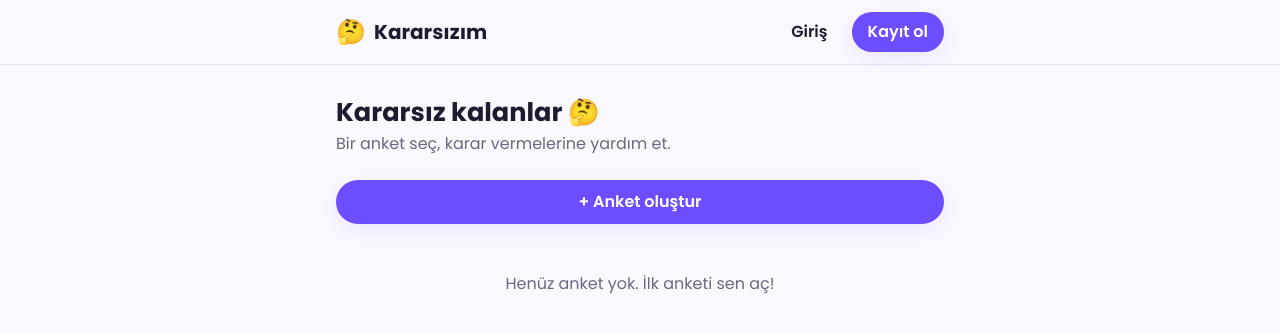
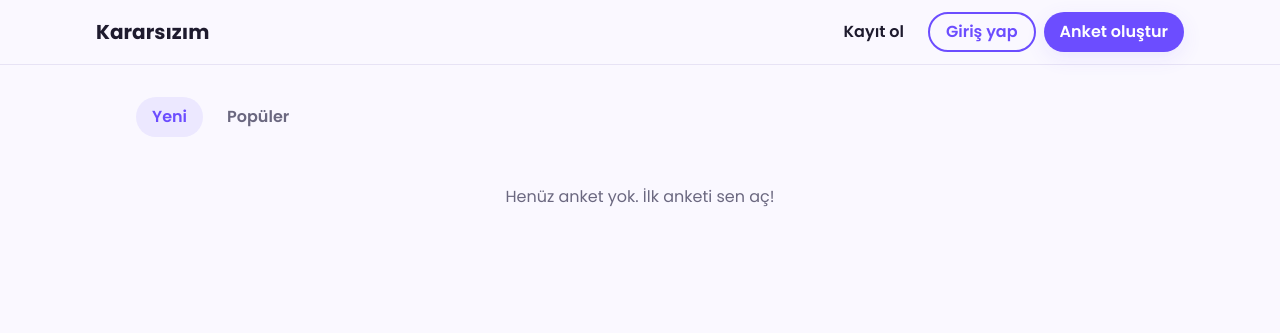
Before and after one commit to aliaktumsek-and/Kararsizim, a Django app: page / in a window 1280 px wide. Shown: the top 333 px of the page. Run offline with Django 5.2, Linux system fonts and the light colour scheme; data that the repository does not hold is empty.

Commit message:
Redesign feed: wide header, Yeni/Populer tabs, 2-column compact cards with vote meter
Co-Authored-By: Claude Sonnet 5.5 <noreply@anthropic.com>

```diff
--- a/polls/views.py
+++ b/polls/views.py
@@ -74,8 +74,11 @@ def poll_list(request):
     except ValueError:
         page = 1
     start = (page - 1) * PAGE_SIZE
+    queryset = _poll_queryset()
+    if request.GET.get("sort") == "popular":
+        queryset = queryset.annotate(vote_total=Count("votes")).order_by("-vote_total", "-created_at", "-id")
     # Fetch one extra row to learn whether another page exists without a COUNT query.
-    rows = list(_poll_queryset()[start : start + PAGE_SIZE + 1])
+    rows = list(queryset[start : start + PAGE_SIZE + 1])
     has_next = len(rows) > PAGE_SIZE
     polls = rows[:PAGE_SIZE]
     my_votes = _my_votes(request, polls)
--- a/static/css/app.css
+++ b/static/css/app.css
@@ -56,6 +56,14 @@ a {
   min-height: 64px;
 }
 
+.container-header {
+  max-width: 1120px;
+}
+
+.container-wide {
+  max-width: 1040px;
+}
+
 .logo {
   display: inline-flex;
   align-items: center;
@@ -64,11 +72,6 @@ a {
   font-size: 1.25rem;
   color: var(--text);
   text-decoration: none;
-}
-
-.logo-mark {
-  font-size: 1.5rem;
-  line-height: 1;
 }
 
 /* --- Buttons --- */
@@ -289,15 +292,60 @@ main {
 
 /* --- Poll feed --- */
 
-.feed-title {
-  margin: 0 0 var(--space-1);
-  font-size: 1.6rem;
-  line-height: 1.2;
+.sr-only {
+  position: absolute;
+  width: 1px;
+  height: 1px;
+  margin: -1px;
+  padding: 0;
+  overflow: hidden;
+  clip: rect(0, 0, 0, 0);
+  white-space: nowrap;
+  border: 0;
+}
+
+.tabs {
+  display: flex;
+  gap: var(--space-2);
+  margin-bottom: var(--space-5);
+}
+
+.tab {
+  min-height: 40px;
+  padding: 0 var(--space-4);
+  border: 0;
+  border-radius: 999px;
+  background: transparent;
+  color: var(--muted);
+  font: inherit;
+  font-weight: 600;
+  cursor: pointer;
+  transition: background var(--transition), color var(--transition);
+}
+
+.tab:hover {
+  color: var(--text);
+}
+
+.tab[aria-selected="true"] {
+  background: var(--primary-soft);
+  color: var(--primary);
+}
+
+.tab:focus-visible {
+  border-radius: 999px;
 }
 
 .feed {
   display: grid;
   gap: var(--space-4);
+  align-items: start;
+}
+
+@media (min-width: 860px) {
+  .feed {
+    grid-template-columns: repeat(2, minmax(0, 1fr));
+  }
 }
 
 .feed-status {
@@ -416,17 +500,7 @@ button.poll-result:disabled {
 .color-3 { --option-color: var(--accent-teal); }
 .color-4 { --option-color: var(--accent-orange); }
 
-.poll-total {
-  margin: var(--space-4) 0 0;
-  font-size: 0.85rem;
-  color: var(--muted);
-}
-
 /* --- Create poll --- */
-
-.create-cta {
-  margin-bottom: var(--space-5);
-}
 
 .option-fieldset {
   min-width: 0;
--- a/static/js/auth.js
+++ b/static/js/auth.js
@@ -24,22 +24,24 @@
 
   function renderNav(nav, state) {
     nav.replaceChildren();
+    const create = el("a", "btn btn-primary btn-sm", "Anket oluştur");
+    create.href = "/olustur/";
+
     if (state.authenticated) {
-      nav.append(el("span", "nav-user", "@" + state.username));
-      const logout = el("button", "btn btn-ghost", "Çıkış");
+      const logout = el("button", "btn btn-ghost btn-outline btn-sm", "Çıkış yap");
       logout.type = "button";
       logout.addEventListener("click", async () => {
         logout.disabled = true;
         await window.api.post("/api/auth/logout/");
         window.location.assign("/");
       });
-      nav.append(logout);
+      nav.append(el("span", "nav-user", "@" + state.username), create, logout);
     } else {
-      const login = el("a", "btn btn-ghost", "Giriş");
+      const register = el("a", "btn btn-ghost btn-sm nav-register", "Kayıt ol");
+      register.href = "/kayit/";
+      const login = el("a", "btn btn-ghost btn-outline btn-sm", "Giriş yap");
       login.href = "/giris/";
-      const register = el("a", "btn btn-primary btn-sm", "Kayıt ol");
-      register.href = "/kayit/";
-      nav.append(login, register);
+      nav.append(register, login, create);
     }
   }
 
--- a/static/js/poll-card.js
+++ b/static/js/poll-card.js
@@ -1,5 +1,6 @@
 // Shared poll card used by the feed and the single-poll page.
-// A card shows tappable options until the visitor has voted, then results.
+// Layout: question, author/time, multi-color vote meter, verdict + count, then
+// option chips. Chips are tappable until the visitor has voted.
 // All user-supplied text is written with textContent (never innerHTML).
 //
 // PollCard.create(poll, ctx) -> <article>
@@ -26,6 +27,19 @@
     return new Date(iso).toLocaleDateString("tr-TR");
   }
 
+  // One-line summary of how the vote is going.
+  function verdict(poll) {
+    if (!poll.total_votes) return "Henüz oy yok";
+    const sorted = poll.options.slice().sort((a, b) => b.votes - a.votes);
+    const top = sorted[0].percent;
+    const second = sorted[1].percent;
+    if (top >= 60) return "Karar net";
+    if (top - second <= 10) {
+      return poll.options.length >= 3 && top < 40 ? "Kalabalık da kararsız" : "Az farkla önde";
+    }
+    return "Önde gidiyor";
+  }
+
   // The option this visitor voted for: server-side for members, local for guests.
   function myChoice(poll, ctx) {
     return ctx.auth.authenticated ? poll.my_vote : window.PollVote.getLocalVote(poll.id);
@@ -46,6 +60,27 @@
     }
   }
 
+  function renderMeter(poll) {
+    const meter = el("div", "poll-meter");
+    meter.setAttribute("role", "img");
+    meter.setAttribute(
+      "aria-label",
+      poll.total_votes
+        ? "Oy dağılımı: " + poll.options.map((o) => o.text + " %" + o.percent).join(", ")
+        : "Henüz oy yok"
+    );
+    poll.options.forEach((option, index) => {
+      if (!option.votes) return;
+      const segment = el("span", "seg color-" + (index % 5));
+      meter.append(segment);
+      // Grow from 0 so the distribution animates in.
+      requestAnimationFrame(() =>
+        requestAnimationFrame(() => (segment.style.flexGrow = option.votes))
+      );
+    });
+    return meter;
+  }
+
   function create(poll, ctx) {
     const card = el("article", "card poll-card");
     card.dataset.pollId = poll.id;
@@ -62,47 +97,34 @@
     when.href = "/anket/" + poll.id + "/";
     const meta = el("p", "poll-meta");
     meta.append("@" + poll.author + " · ", when);
-    card.replaceChildren(el("h2", "poll-question", poll.question), meta);
 
-    const list = el("ul", "poll-options");
+    card.replaceChildren(el("h2", "poll-question", poll.question), meta, renderMeter(poll));
+    card.append(el("p", "poll-verdict", verdict(poll)));
+    card.append(el("p", "poll-count", poll.total_votes + " kişi oy verdi"));
+
+    const chips = el("ul", "poll-chips");
     poll.options.forEach((option, index) => {
+      const isMine = hasVoted && option.id === mine;
+      const classes = "poll-chip color-" + (index % 5) + (isMine ? " is-mine" : "");
+      const interactive = !hasVoted || canChange;
+      const chip = el(interactive ? "button" : "div", classes);
+      chip.append(el("span", "chip-dot"), el("span", "chip-text", (isMine ? "✓ " : "") + option.text));
+      if (hasVoted) chip.append(el("span", "chip-pct", option.percent + "%"));
+
+      if (interactive) {
+        chip.type = "button";
+        if (canChange) chip.setAttribute("aria-pressed", String(isMine));
+        chip.addEventListener("click", () => {
+          if (!isMine) castVote(card, poll, ctx, option.id);
+        });
+      }
       const item = el("li");
-      const colorClass = "color-" + (index % 5);
-      const isMine = hasVoted && option.id === mine;
+      item.append(chip);
+      chips.append(item);
+    });
+    card.append(chips);
 
-      if (!hasVoted) {
-        const button = el("button", "poll-option " + colorClass, option.text);
-        button.type = "button";
-        button.addEventListener("click", () => castVote(card, poll, ctx, option.id));
-        item.append(button);
-      } else {
-        const row = el(canChange ? "button" : "div", "poll-result " + colorClass + (isMine ? " is-mine" : ""));
-        if (canChange) {
-          row.type = "button";
-          row.setAttribute("aria-pressed", String(isMine));
-          row.addEventListener("click", () => {
-            if (!isMine) castVote(card, poll, ctx, option.id);
-          });
-        }
-        const bar = el("span", "poll-bar");
-        bar.setAttribute("aria-hidden", "true");
-        const label = el("span", "poll-label", (isMine ? "✓ " : "") + option.text);
-        const count = el("span", "poll-count", option.percent + "% · " + option.votes + " oy");
-        row.append(bar, label, count);
-        // Grow the bar from 0 so the result animates in.
-        requestAnimationFrame(() =>
-          requestAnimationFrame(() => (bar.style.width = option.percent + "%"))
-        );
-        item.append(row);
-      }
-      list.append(item);
-    });
-    card.append(list);
-
-    const total = poll.total_votes + " oy";
-    card.append(
-      el("p", "poll-total", canChange ? total + " · Oyunu değiştirmek için başka bir seçeneğe dokun" : total)
-    );
+    if (canChange) card.append(el("p", "poll-hint", "Oyunu değiştirmek için başka bir seçeneğe dokun."));
 
     const actions = el("div", "poll-actions");
     if (ctx.share) {
--- a/templates/base.html
+++ b/templates/base.html
@@ -15,17 +15,14 @@
 <body>
   <a class="skip-link" href="#main">İçeriğe geç</a>
   <header class="site-header">
-    <div class="container">
-      <a class="logo" href="/" aria-label="Kararsızım ana sayfa">
-        <span class="logo-mark" aria-hidden="true">🤔</span>
-        <span>Kararsızım</span>
-      </a>
+    <div class="container container-header">
+      <a class="logo" href="/" aria-label="Kararsızım ana sayfa">Kararsızım</a>
       <nav id="auth-nav" class="auth-nav" aria-label="Hesap"></nav>
     </div>
   </header>
 
   <main id="main">
-    <div class="container">
+    <div class="container {% block container_class %}{% endblock %}">
       {% block content %}{% endblock %}
     </div>
   </main>
--- a/templates/index.html
+++ b/templates/index.html
@@ -1,11 +1,16 @@
 {% extends "base.html" %}
 {% load static %}
 
+{% block container_class %}container-wide{% endblock %}
+
 {% block content %}
 <section aria-labelledby="feed-title">
-  <h1 id="feed-title" class="feed-title">Kararsız kalanlar 🤔</h1>
-  <p class="muted">Bir anket seç, karar vermelerine yardım et.</p>
-  <a class="btn btn-primary btn-block create-cta" href="/olustur/">+ Anket oluştur</a>
+  <h1 id="feed-title" class="sr-only">Anketler</h1>
+
+  <div class="tabs" role="group" aria-label="Anket sıralaması">
+    <button type="button" class="tab" data-sort="new" aria-selected="true">Yeni</button>
+    <button type="button" class="tab" data-sort="popular" aria-selected="false">Popüler</button>
+  </div>
 
   <div id="feed" class="feed" aria-live="polite"></div>
   <p id="feed-status" class="feed-status" role="status" hidden></p>
```
Also changed, not shown: other parts of static/css/app.css (+102 -48 lines), polls/tests.py (+30 -0 lines), static/js/feed.js (+23 -5 lines).
